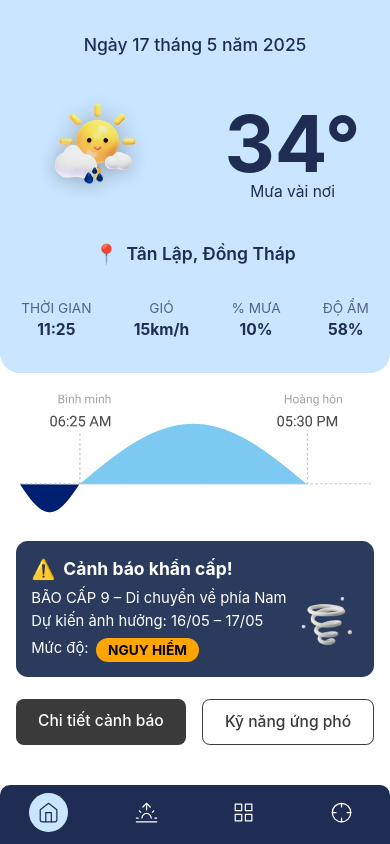
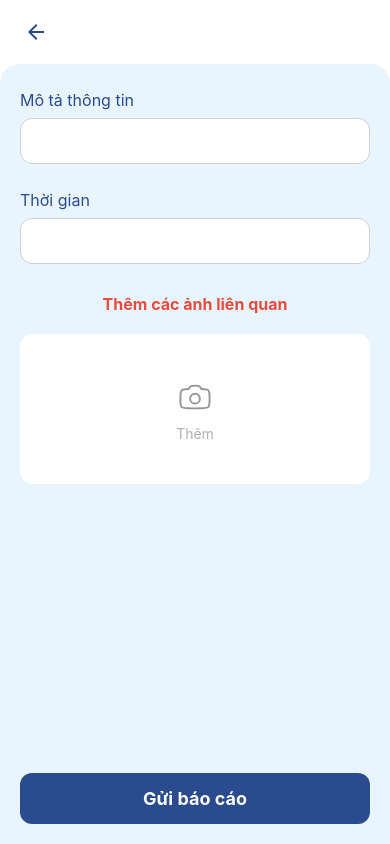
Before and after one commit to TalJa1/PQT_Mobile, a React Native app: screen /AddReport in a window 390 px wide. Built offline with nearby package versions, Linux system fonts and the light colour scheme.

Commit message:
feat: Add AddReport screen and navigation from Report component

```diff
--- a/App.tsx
+++ b/App.tsx
@@ -11,6 +11,7 @@ import Predict from './views/bottomtabs/Predict';
 import Abilities from './views/bottomtabs/Abilities';
 import Report from './views/bottomtabs/Report';
 import MustDoScreen from './views/predict/MustDo';
+import AddReport from './views/report/AddReport';
 
 const Stack = createNativeStackNavigator();
 const Tab = createBottomTabNavigator();
@@ -112,6 +113,11 @@ const App = () => {
           component={MustDoScreen}
           options={{headerShown: false}}
         />
+        <Stack.Screen
+          name="AddReport"
+          component={AddReport}
+          options={{headerShown: false}}
+        />
       </Stack.Navigator>
     </NavigationContainer>
   );
--- a/assets/svgIcon.tsx
+++ b/assets/svgIcon.tsx
@@ -7,6 +7,16 @@ import {SvgXml} from 'react-native-svg';
 
 export const test = (w?: any, h?: any, color?: any) => {
   const xml = ``;
+
+  return <SvgXml xml={xml} width={w} height={h} />;
+};
+
+export const cameraIcon = (w?: any, h?: any, color?: any) => {
+  const xml = `<svg width="41" height="40" viewBox="0 0 41 40" fill="none" xmlns="http://www.w3.org/2000/svg">
+<path d="M35.5 21.6666C35.5 17.2222 34.6667 13.3333 33.8333 12.7778C33.2992 12.4217 30.7114 12.0656 27.1667 11.8558C25.1805 11.7383 28.8333 8.33331 20.5 8.33331C12.1667 8.33331 15.8195 11.7383 13.8333 11.8558C10.2886 12.0656 7.70075 12.4217 7.16667 12.7778C6.33333 13.3333 5.5 17.2222 5.5 21.6666C5.5 26.1111 6.33333 30 7.16667 30.5555C8 31.1111 13.8333 31.6666 20.5 31.6666C27.1667 31.6666 33 31.1111 33.8333 30.5555C34.6667 30 35.5 26.1111 35.5 21.6666Z" stroke="#969696" stroke-width="2" stroke-linecap="round" stroke-linejoin="round"/>
+<path d="M20.5 26.6666C23.2614 26.6666 25.5 24.4281 25.5 21.6666C25.5 18.9052 23.2614 16.6666 20.5 16.6666C17.7386 16.6666 15.5 18.9052 15.5 21.6666C15.5 24.4281 17.7386 26.6666 20.5 26.6666Z" stroke="#969696" stroke-width="2" stroke-linecap="round" stroke-linejoin="round"/>
+</svg>
+`;
 
   return <SvgXml xml={xml} width={w} height={h} />;
 };
--- a/views/bottomtabs/Report.tsx
+++ b/views/bottomtabs/Report.tsx
@@ -12,6 +12,7 @@ import CustomStatusBar from '../../components/CustomStatusBar';
 import {PostsData, Post} from '../../services/data';
 import {vh} from '../../services/styleProps';
 import AsyncStorage from '@react-native-async-storage/async-storage';
+import {useNavigation} from '@react-navigation/native';
 
 const imageSources = {
   avatar: require('../../assets/report/avatar.png'),
@@ -38,6 +39,7 @@ const getPostImageSource = (imagePath: string | undefined) => {
 
 const Report = () => {
   const [renderData, setRenderData] = useState<Post[]>([]);
+  const navigate = useNavigation();
 
   useEffect(() => {
     const storeAndLoadPosts = async () => {
@@ -82,12 +84,18 @@ const Report = () => {
     return location.split(',')[0];
   };
 
+  const handlePressAddReport = () => {
+    navigate.navigate('AddReport' as never);
+  };
+
   return (
     <SafeAreaView style={styles.container}>
       <CustomStatusBar backgroundColor="#fff" barStyle="dark-content" />
       <ScrollView contentContainerStyle={styles.scrollContentContainer}>
         <View style={styles.sendAlertOuterContainer}>
-          <TouchableOpacity style={styles.sendAlertButton}>
+          <TouchableOpacity
+            style={styles.sendAlertButton}
+            onPress={handlePressAddReport}>
             <View style={styles.plusIconContainer}>
               <Text style={styles.plusIcon}>+</Text>
             </View>
--- /dev/null
+++ b/views/report/AddReport.tsx
@@ -0,0 +1,164 @@
+import {
+  ScrollView,
+  StyleSheet,
+  Text,
+  View,
+  TextInput,
+  TouchableOpacity,
+} from 'react-native';
+import React, {useState} from 'react';
+import {SafeAreaView} from 'react-native-safe-area-context';
+import CustomStatusBar from '../../components/CustomStatusBar';
+import {useNavigation} from '@react-navigation/native';
+import {backIcon, cameraIcon} from '../../assets/svgIcon';
+import {vw} from '../../services/styleProps';
+
+const AddReport = () => {
+  const navigation = useNavigation();
+  const [description, setDescription] = useState('');
+  const [time, setTime] = useState('');
+  // const [images, setImages] = useState([]); // For handling multiple images
+
+  const handleSubmit = () => {
+    // Logic to handle submitting the report
+    console.log('Report Submitted', {description, time});
+    // Potentially navigate back or show a success message
+  };
+
+  return (
+    <SafeAreaView style={styles.container}>
+      <CustomStatusBar backgroundColor="white" barStyle={'dark-content'} />
+      <View style={styles.header}>
+        <TouchableOpacity
+          onPress={() => navigation.goBack()}
+          style={styles.backButton}>
+          {backIcon(24, 24, '#2A4B8D')}
+        </TouchableOpacity>
+      </View>
+      <ScrollView
+        style={styles.scrollView}
+        contentContainerStyle={styles.scrollContainer}>
+        <View style={styles.formContainer}>
+          <Text style={styles.label}>Mô tả thông tin</Text>
+          <TextInput
+            style={styles.input}
+            placeholder=""
+            value={description}
+            onChangeText={setDescription}
+          />
+
+          <Text style={styles.label}>Thời gian</Text>
+          <TextInput
+            style={styles.input}
+            placeholder=""
+            value={time}
+            onChangeText={setTime}
+          />
+
+          <Text style={styles.imageSectionTitle}>Thêm các ảnh liên quan</Text>
+          <TouchableOpacity style={styles.imagePickerBox}>
+            {cameraIcon(40, 40, '#B0B0B0')}
+            <Text style={styles.imagePickerText}>Thêm</Text>
+          </TouchableOpacity>
+
+          {/* Placeholder for displaying selected images if any */}
+          {/* <View style={styles.selectedImagesContainer}></View> */}
+        </View>
+      </ScrollView>
+      <View style={styles.footer}>
+        <TouchableOpacity style={styles.submitButton} onPress={handleSubmit}>
+          <Text style={styles.submitButtonText}>Gửi báo cáo</Text>
+        </TouchableOpacity>
+      </View>
+    </SafeAreaView>
+  );
+};
+
+export default AddReport;
+
+const styles = StyleSheet.create({
+  container: {
+    flex: 1,
+    backgroundColor: 'white', // Light blue background from image
+  },
+  header: {
+    flexDirection: 'row',
+    alignItems: 'center',
+    paddingHorizontal: 16,
+    paddingVertical: 12,
+    backgroundColor: 'white', // Match container background or make transparent
+  },
+  backButton: {
+    padding: 8, // Make it easier to tap
+    marginRight: 16, // Space if there was a title
+  },
+  scrollView: {
+    flex: 1,
+    backgroundColor: '#E9F5FE', // Background for the rounded area
+    borderTopLeftRadius: vw(5),
+    borderTopRightRadius: vw(5),
+    overflow: 'hidden', // To clip content to the rounded corners
+  },
+  scrollContainer: {
+    flexGrow: 1,
+    paddingHorizontal: 20,
+    paddingTop: 10,
+  },
+  formContainer: {
+    flex: 1, // Allows the form to take up available space before the footer
+  },
+  label: {
+    fontSize: 16,
+    color: '#2A4B8D', // Dark blue text
+    marginBottom: 8,
+    marginTop: 16, // Space between input groups
+  },
+  input: {
+    backgroundColor: '#FFFFFF',
+    borderRadius: 12, // Rounded corners
+    paddingHorizontal: 16,
+    paddingVertical: 12,
+    fontSize: 16,
+    borderColor: '#D0D0D0', // Light border for the input
+    borderWidth: 1,
+    marginBottom: 10, // Space below each input
+    color: '#333',
+  },
+  imageSectionTitle: {
+    fontSize: 16,
+    color: '#E74C3C', // Orange-red color from image
+    textAlign: 'center',
+    marginVertical: 20,
+    fontWeight: 'bold',
+  },
+  imagePickerBox: {
+    height: 150,
+    borderRadius: 12,
+    borderWidth: 1,
+    borderColor: '#FFFFFF',
+    backgroundColor: '#FFFFFF', // White background for the box
+    justifyContent: 'center',
+    alignItems: 'center',
+    marginBottom: 20,
+  },
+  imagePickerText: {
+    fontSize: 14,
+    color: '#B0B0B0', // Light gray for text
+    marginTop: 8,
+  },
+  footer: {
+    padding: 20,
+    backgroundColor: '#E9F5FE', // Match container background
+  },
+  submitButton: {
+    backgroundColor: '#2A4B8D', // Dark blue from image
+    paddingVertical: 15,
+    borderRadius: 12,
+    alignItems: 'center',
+  },
+  submitButtonText: {
+    color: '#FFFFFF',
+    fontSize: 18,
+    fontWeight: 'bold',
+  },
+});
```
